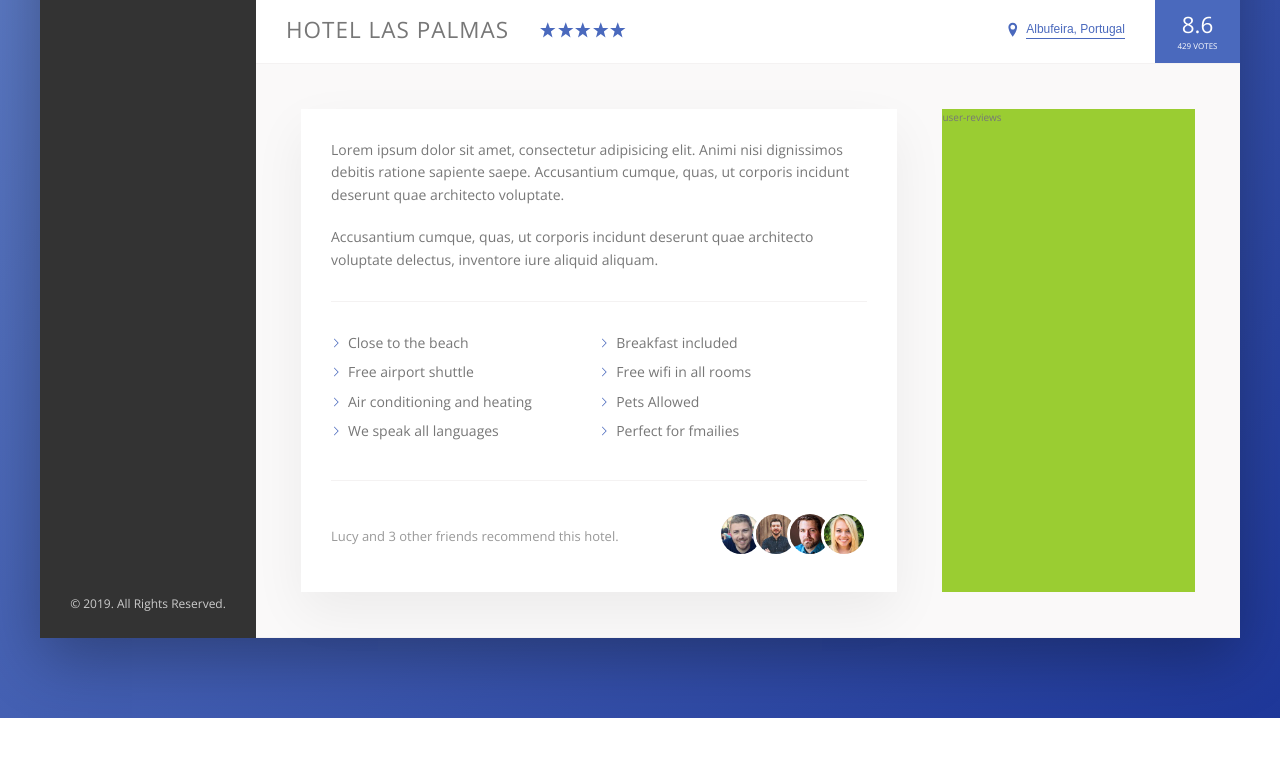
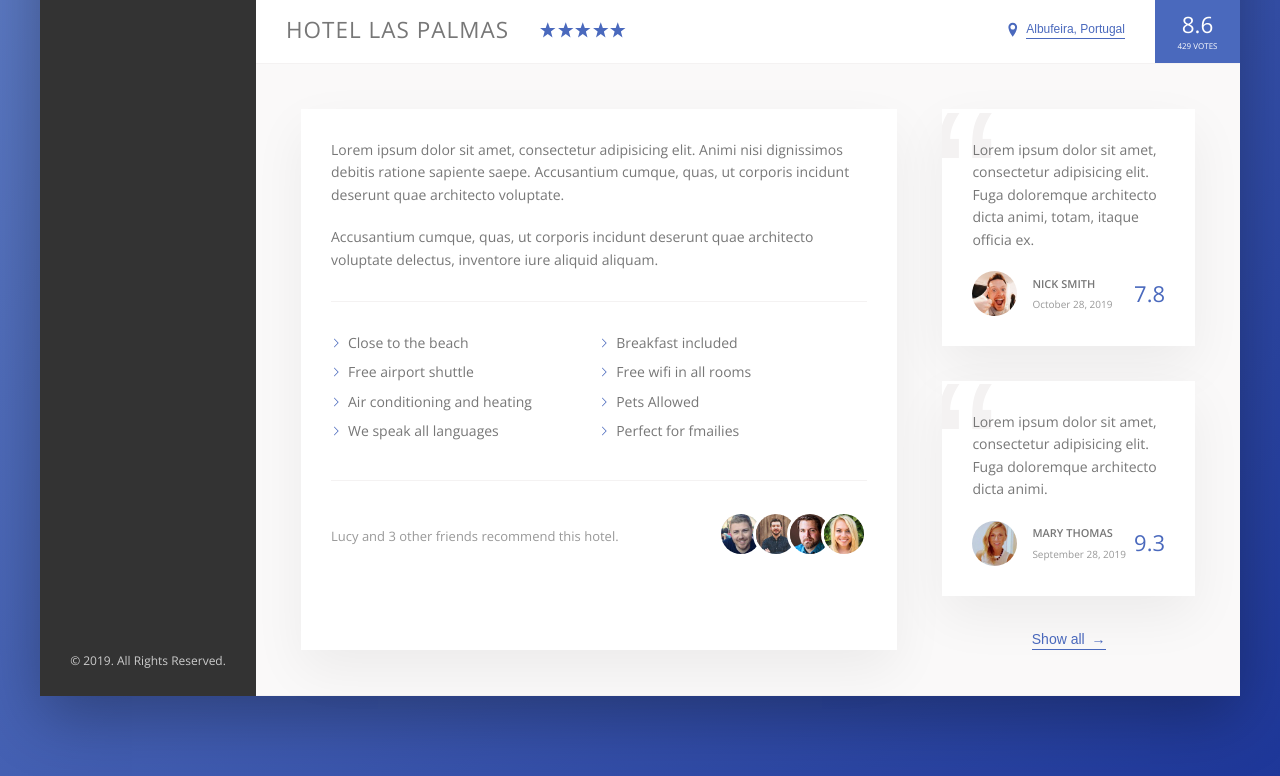
Before and after one commit to thomaschsu/hotel-template, a website: page index.html in a window 1280 px wide. Shown: the part 539-1315 px from the top of the page. Before the commit the page ends 1257 px from the top, so only its background shows below. Drawn offline with nearby package versions, Linux system fonts and the light colour scheme.

Commit message:
Finished user review section

```diff
--- a/index.html
+++ b/index.html
@@ -130,11 +130,13 @@
                 <div class="detail">
                     <div class="description">
                         <p class="paragraph">
-                            Lorem ipsum dolor sit amet, consectetur adipisicing elit. Animi nisi dignissimos debitis ratione sapiente saepe.
+                            Lorem ipsum dolor sit amet, consectetur adipisicing elit. Animi nisi dignissimos debitis
+                            ratione sapiente saepe.
                             Accusantium cumque, quas, ut corporis incidunt deserunt quae architecto voluptate.
                         </p>
                         <p class="paragraph">
-                            Accusantium cumque, quas, ut corporis incidunt deserunt quae architecto voluptate delectus, inventore iure aliquid
+                            Accusantium cumque, quas, ut corporis incidunt deserunt quae architecto voluptate delectus,
+                            inventore iure aliquid
                             aliquam.
                         </p>
                         <ul class="list">
@@ -160,7 +162,36 @@
                         </div>
                     </div>
                     <div class="user-reviews">
-                        user-reviews
+                        <figure class="review">
+                            <blockquote class="review__text">
+                                Lorem ipsum dolor sit amet, consectetur adipisicing elit. Fuga doloremque architecto
+                                dicta animi, totam, itaque officia
+                                ex.
+                            </blockquote>
+                            <figcaption class="review__user">
+                                <img src="img/user-1.jpg" alt="User 1" class="review__photo">
+                                <div class="review__user-box">
+                                    <p class="review__user-name">Nick Smith</p>
+                                    <p class="review__user-date">October 28, 2019</p>
+                                </div>
+                                <div class="review__rating">7.8</div>
+                            </figcaption>
+                        </figure>
+                        <figure class="review">
+                            <blockquote class="review__text">
+                                Lorem ipsum dolor sit amet, consectetur adipisicing elit. Fuga doloremque architecto
+                                dicta animi.
+                            </blockquote>
+                            <figcaption class="review__user">
+                                <img src="img/user-2.jpg" alt="User 1" class="review__photo">
+                                <div class="review__user-box">
+                                    <p class="review__user-name">Mary Thomas</p>
+                                    <p class="review__user-date">September 28, 2019</p>
+                                </div>
+                                <div class="review__rating">9.3</div>
+                            </figcaption>
+                        </figure>
+                        <button class="btn-inline">Show all <span>&rarr;</span></button>
                     </div>
                 </div>
             </main>
--- a/sass/_components.scss
+++ b/sass/_components.scss
@@ -259,8 +259,16 @@
     cursor: pointer;
     transition: all .2s;
 
+    & span {
+        margin-left: 3px;
+        transition: margin-left .2s;
+    }
+
     &:hover {
         color: var(--color-grey-dark-1);
+        span {
+            margin-left: 8px;
+        }
     }
 
     &:focus {
@@ -333,20 +341,84 @@
     color: var(--color-grey-dark-3);
     display: flex;
     align-items: center;
+
     &__count {
         margin-right: auto;
     }
-    &__friends {
 
-    }
+    &__friends {}
+
     &__photo {
         box-sizing: content-box;
         height: 4rem;
         width: 4rem;
         border-radius: 50%;
         border: 3px solid #FFF;
+
         &:not(:last-child) {
             margin-right: -1.5rem;
         }
     }
 }
+
+// Reviews
+.review {
+    background-color: #FFF;
+    box-shadow: var(--shadow-light);
+    padding: 3rem;
+    margin-bottom: 3.5rem;
+    position: relative;
+    overflow: hidden;
+
+    &__text {
+        margin-bottom: 2rem;
+        z-index: 10;
+        position: relative;
+    }
+
+    &__user {
+        display: flex;
+        align-items: center;
+    }
+
+    &__photo {
+        border-radius: 50%;
+        height: 4.5rem;
+        width: 4.5rem;
+        margin-right: 1.5rem;
+    }
+
+    &__user-box {
+        margin-right: auto;
+    }
+
+    &__user-name {
+        text-transform: uppercase;
+        font-weight: 600;
+        font-size: 1.1rem;
+        margin-bottom: .4rem;
+    }
+
+    &__user-date {
+        font-size: 1rem;
+        color: var(--color-grey-dark-3);
+    }
+
+    &__rating {
+        font-size: 2.2rem;
+        font-weight: 300;
+        color: var(--color-primary);
+    }
+
+    &::before {
+        content: '\201C';
+        position: absolute;
+        top: -2.75rem;
+        left: -1rem;
+        line-height: 1;
+        font-size: 20rem;
+        color: var(--color-grey-light-2);
+        font-family: sans-serif;
+        z-index: 1;
+    }
+}
--- a/sass/_layout.scss
+++ b/sass/_layout.scss
@@ -34,6 +34,7 @@
 }
 
 .detail {
+    font-size: 1.4rem;
     display: flex;
     padding: 4.5rem;
     background-color: var(--color-grey-light-1);
@@ -41,7 +42,6 @@
 }
 
 .description {
-    font-size: 1.4rem;
     background-color: #FFF;
     box-shadow: var(--shadow-light);
     padding: 3rem;
@@ -50,6 +50,8 @@
 }
 
 .user-reviews {
-    background-color: yellowgreen;
     flex: 1;
+    display: flex;
+    flex-direction: column;
+    align-items: center;
 }
```
Also changed, not shown: css/style.css.
